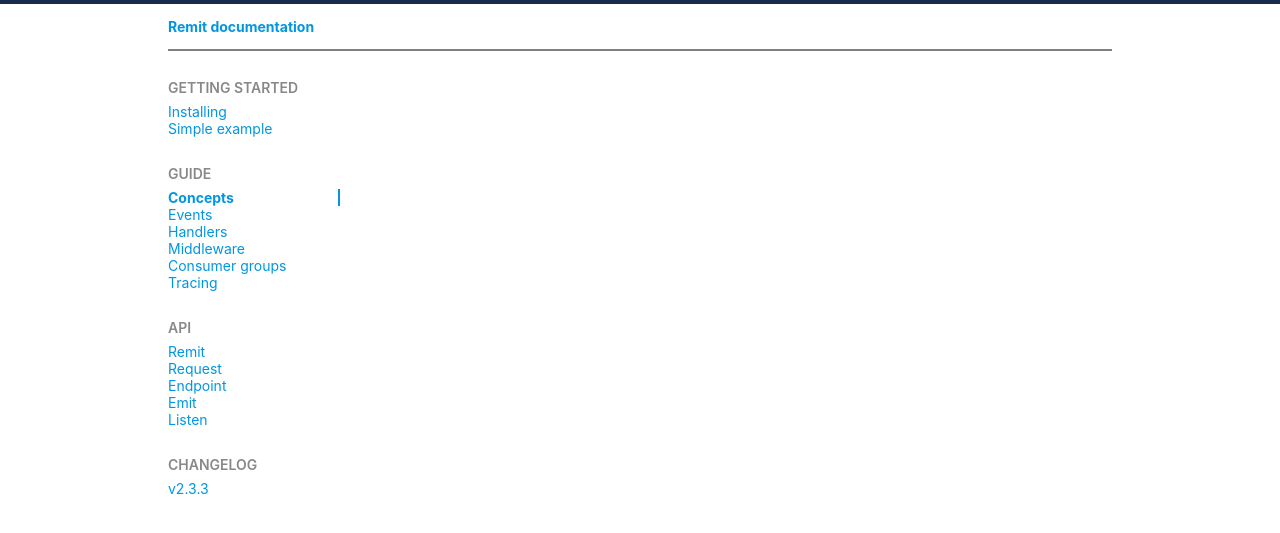
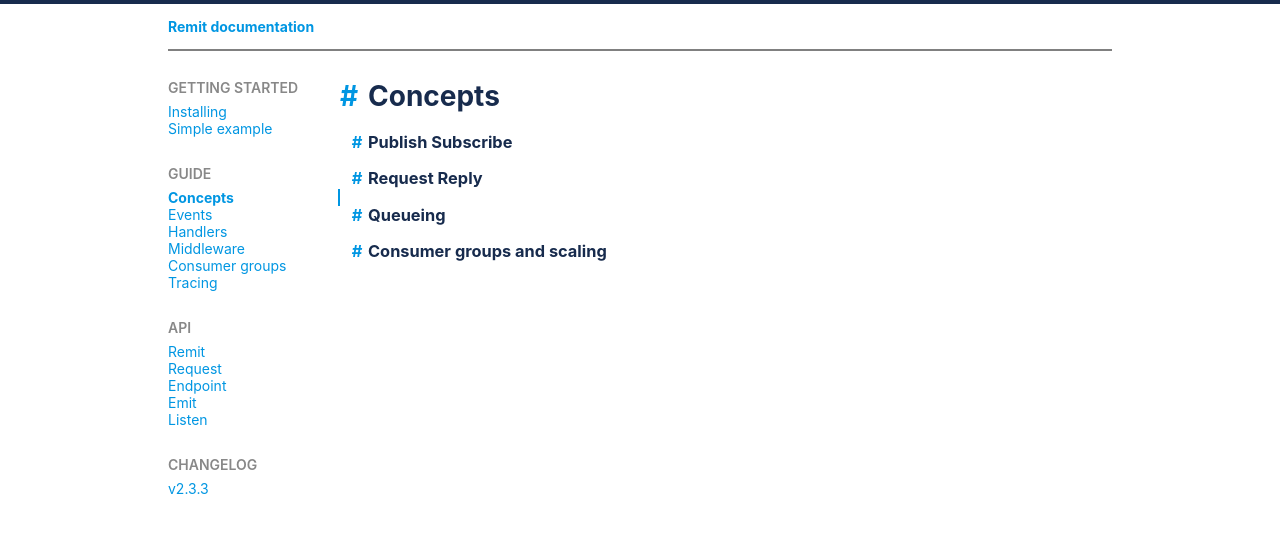
Before and after one commit to jpwilliams/remit, a Jekyll site: the page built from docs/_guide/concepts.md, in a window 1280 px wide. Shown: the top 533 px of the page. Built offline with Jekyll 4.4.1, drawn with Linux system fonts in a browser that asks for light colours.

Commit message:
📖(guide): add concepts page stub

```diff
--- a/docs/_guide/concepts.md
+++ b/docs/_guide/concepts.md
@@ -3,3 +3,12 @@
 title:  Concepts
 order: 1
 ---
+# Concepts
+
+### Publish Subscribe
+
+### Request Reply
+
+### Queueing
+
+### Consumer groups and scaling
```
